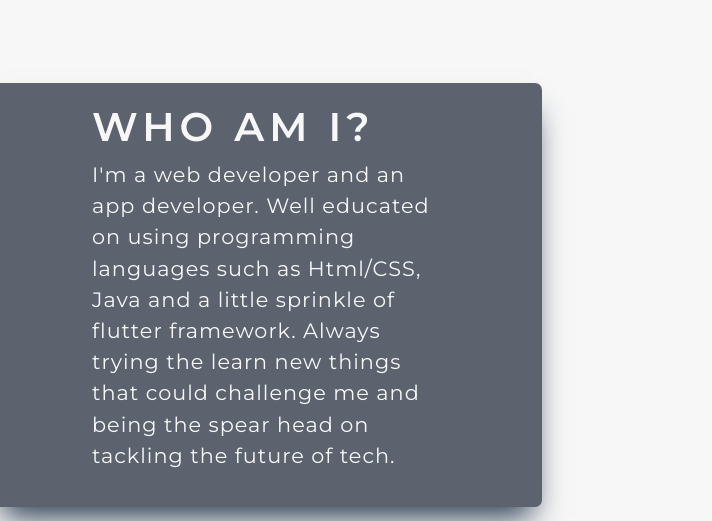
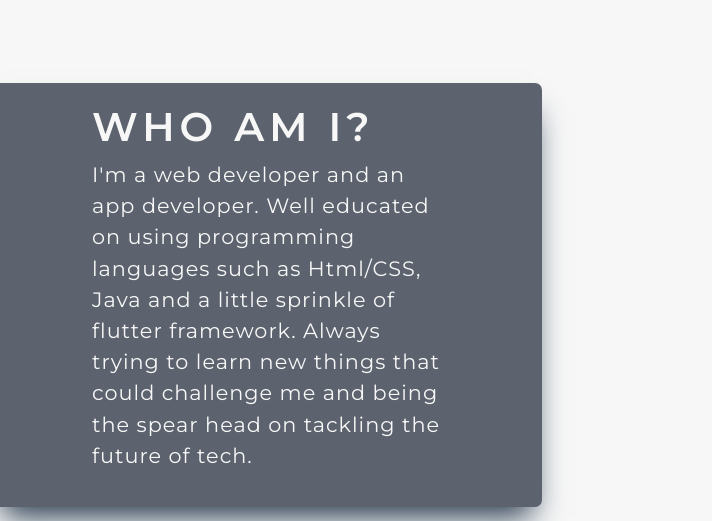
Before and after one commit to Idham112/html-portfolio, a plain HTML site: page index.html in a window 1280 px wide. Shown: the part 847-1368 px from the top of the page, 568-1280 px from the left. Drawn offline with nearby package versions, Linux system fonts and the light colour scheme.

Commit message:
Update index.html

```diff
--- a/index.html
+++ b/index.html
@@ -62,7 +62,7 @@
             <div class="bgAboutMe">
                 <div class="who">
                     <h1>WHO AM I?</h1>
-                    <p>I'm a web developer and an app developer. Well educated on using programming languages such as Html/CSS, Java and a little sprinkle of flutter framework. Always trying the learn new things that could challenge me and being the spear head on tackling the future of tech.
+                    <p>I'm a web developer and an app developer. Well educated on using programming languages such as Html/CSS, Java and a little sprinkle of flutter framework. Always trying to learn new things that could challenge me and being the spear head on tackling the future of tech.
                     </p>
                 </div>
             </div>
```
